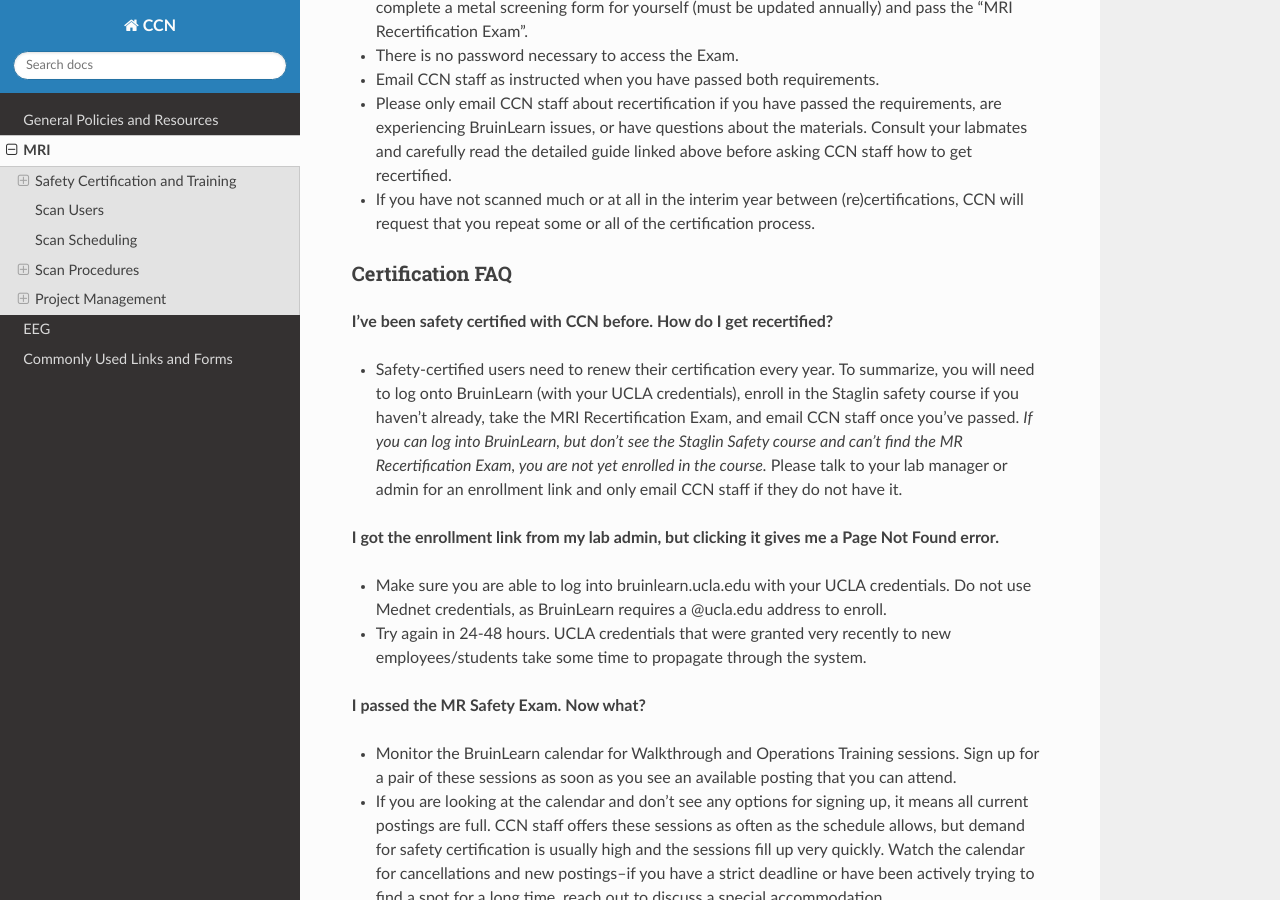
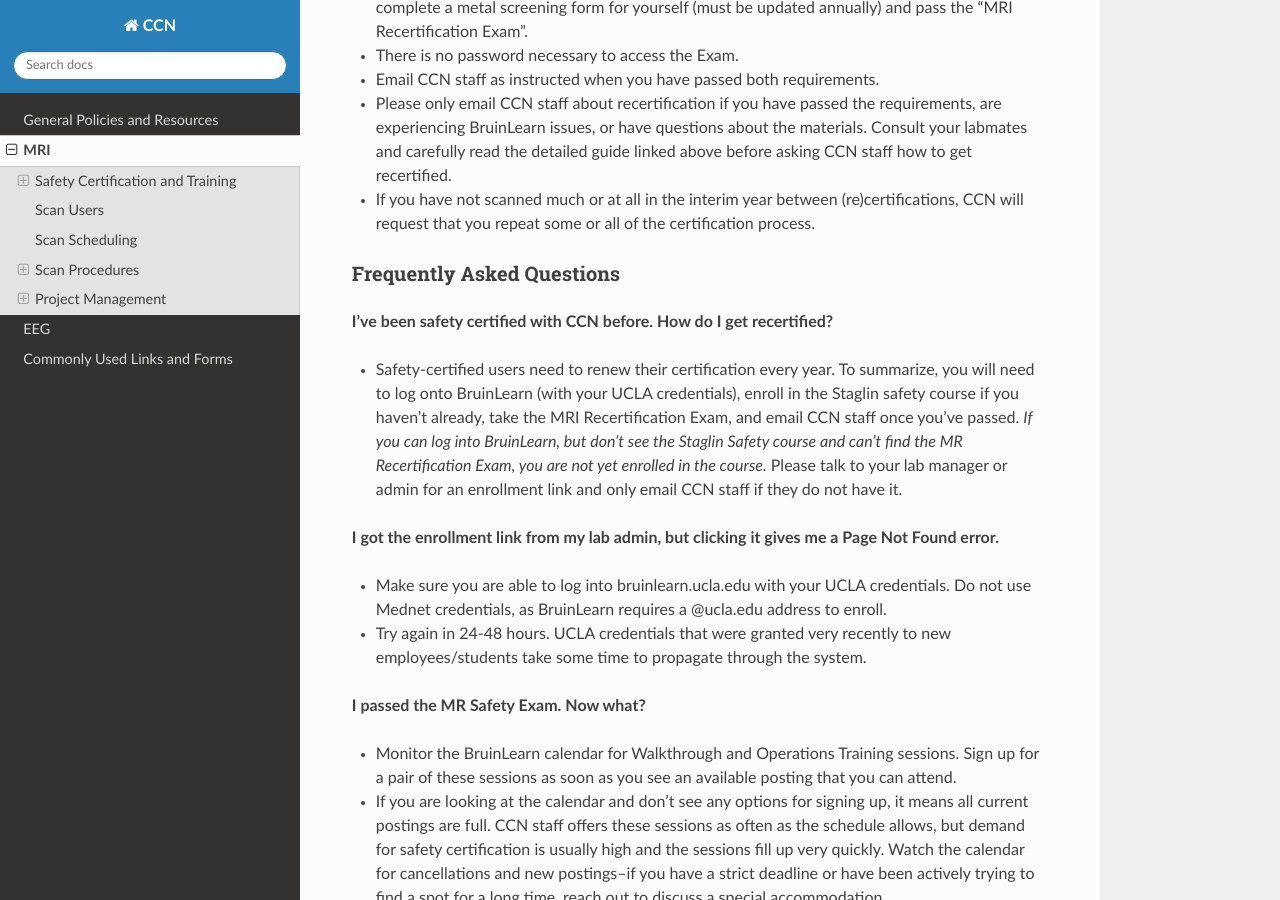
Before and after one commit to CCN-Support/CCN_Wiki, a Sphinx documentation site: the page built from docs/source/mri.rst, in a window 1280 px wide and 900 px high, scrolled down 1028 px. Built offline with Sphinx 7.4.7 and the Read the Docs theme 3.1.0, drawn with Linux system fonts in a browser that asks for light colours.

Commit message:
Update mri.rst

```diff
--- a/docs/source/mri.rst
+++ b/docs/source/mri.rst
@@ -26,8 +26,8 @@ Recertification
 - Please only email CCN staff about recertification if you have passed the requirements, are experiencing BruinLearn issues, or have questions about the materials. Consult your labmates and carefully read the detailed guide linked above before asking CCN staff how to get recertified.
 - If you have not scanned much or at all in the interim year between (re)certifications, CCN will request that you repeat some or all of the certification process.
 
-Certification FAQ
-~~~~~~~~~~~~~~~~~
+Frequently Asked Questions
+~~~~~~~~~~~~~~~~~~~~~~~~~~
 **I've been safety certified with CCN before. How do I get recertified?**
 
 - Safety-certified users need to renew their certification every year. To summarize, you will need to log onto BruinLearn (with your UCLA credentials), enroll in the Staglin safety course if you haven't already, take the MRI Recertification Exam, and email CCN staff once you've passed. *If you can log into BruinLearn, but don't see the Staglin Safety course and can't find the MR Recertification Exam, you are not yet enrolled in the course.* Please talk to your lab manager or admin for an enrollment link and only email CCN staff if they do not have it.
```
